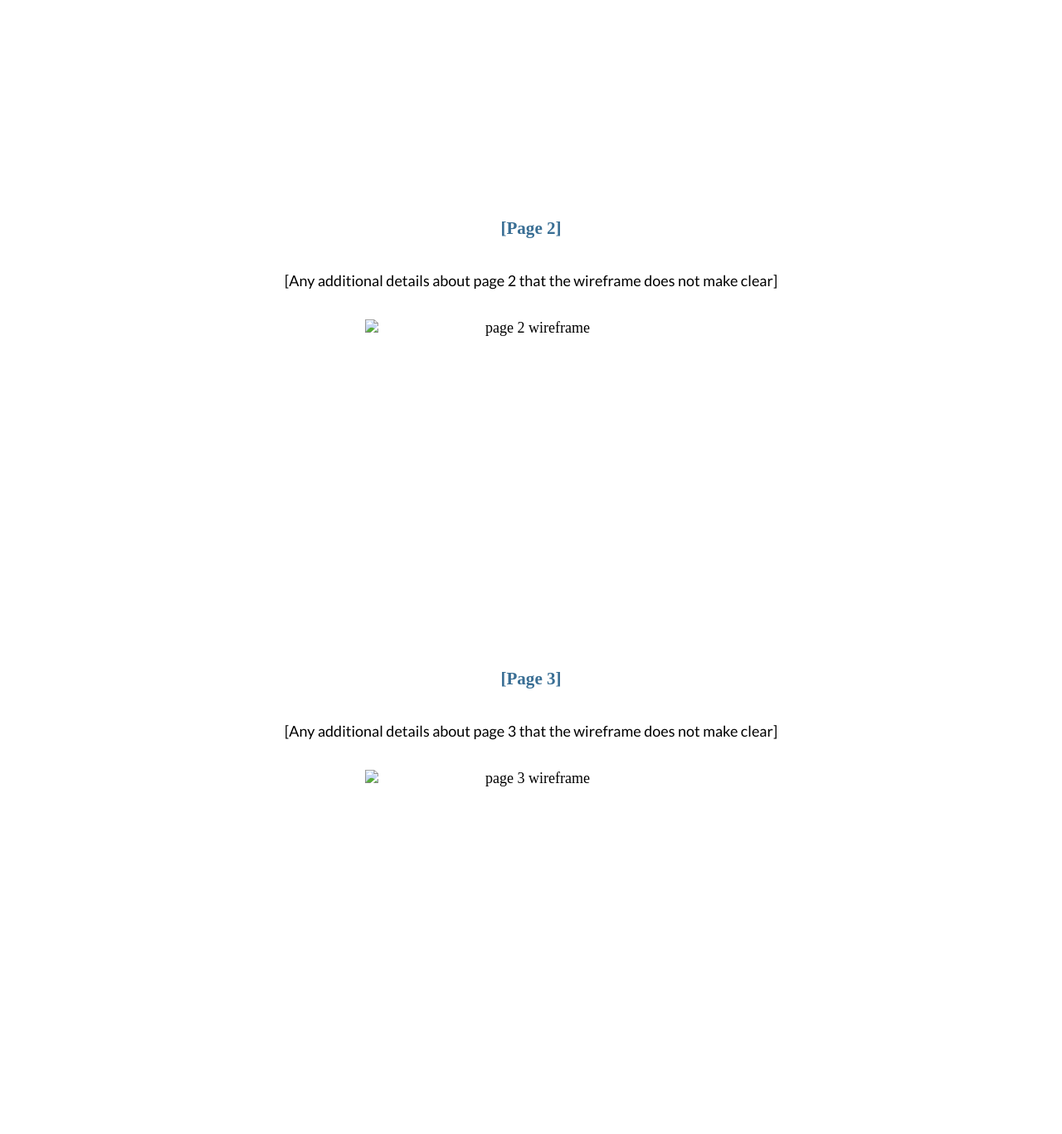
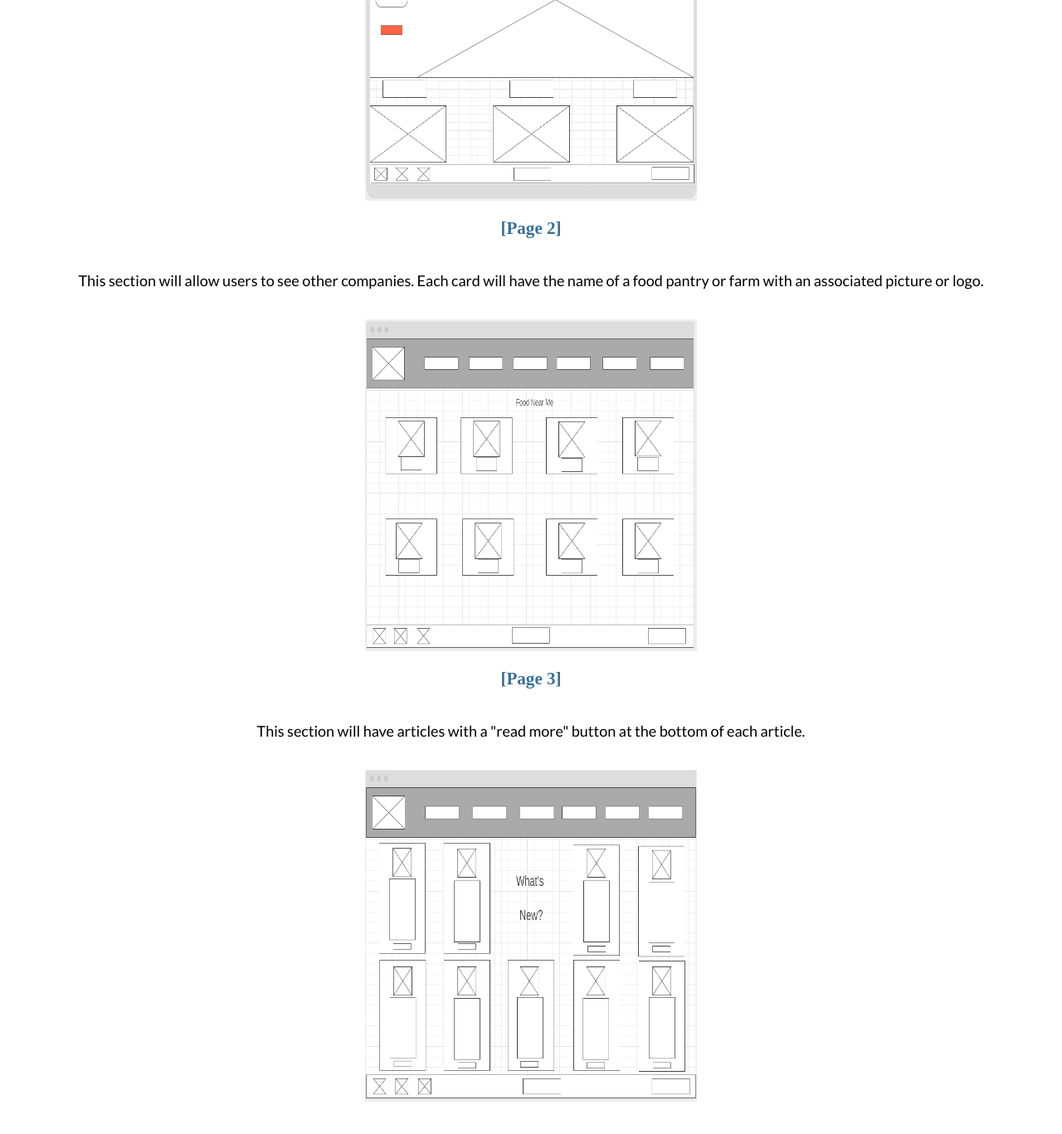
Before and after one commit to leoh906/leoh906.github.io, a Jekyll site: the page wwr/personalwebsite/site-plan.html, which Jekyll copies as it is, in a window 1280 px wide and 1400 px high, scrolled down 7435 px. Shown: the top 1367 px of the window at 83% size. Built offline with Jekyll 4.4.1, drawn with Linux system fonts in a browser that asks for light colours; some web fonts are replaced; some of the changed text lies outside the part shown.

Commit message:
personal_site_plan_update11-13-21

```diff
--- a/wwr/personalwebsite/site-plan.html
+++ b/wwr/personalwebsite/site-plan.html
@@ -193,21 +193,21 @@
 
       <h3>Home</h3>
       <p>
-        [Any additional details about home that the wireframe does not make clear]
+        The sidebar will allow a user to input their zip code or address.
       </p>
-      <img src="#" alt="home page wireframe">
+      <img src="content/personalsite_homepage.PNG" alt="home page wireframe">
 
       <h3>[Page 2]</h3>
       <p>
-        [Any additional details about page 2 that the wireframe does not make clear]
+        This section will allow users to see other companies. Each card will have the name of a food pantry or farm with an associated picture or logo.
       </p>
-      <img src="#" alt="page 2 wireframe">
+      <img src="content/wireframe-foodnearme.PNG" alt="page 2 wireframe">
 
       <h3>[Page 3]</h3>
       <p>
-        [Any additional details about page 3 that the wireframe does not make clear]
+        This section will have articles with a "read more" button at the bottom of each article.
       </p>
-      <img src="#" alt="page 3 wireframe">
+      <img src="content/personal_subpage_whatsnew.PNG" alt="page 3 wireframe">
     </main>
   </body>
 
```
Also changed, not shown: wwr/personalwebsite/content/personal_subpage_whatsnew.PNG (added), wwr/personalwebsite/content/personalsite_homepage.PNG (added), wwr/personalwebsite/content/wireframe-foodnearme.PNG (added).
